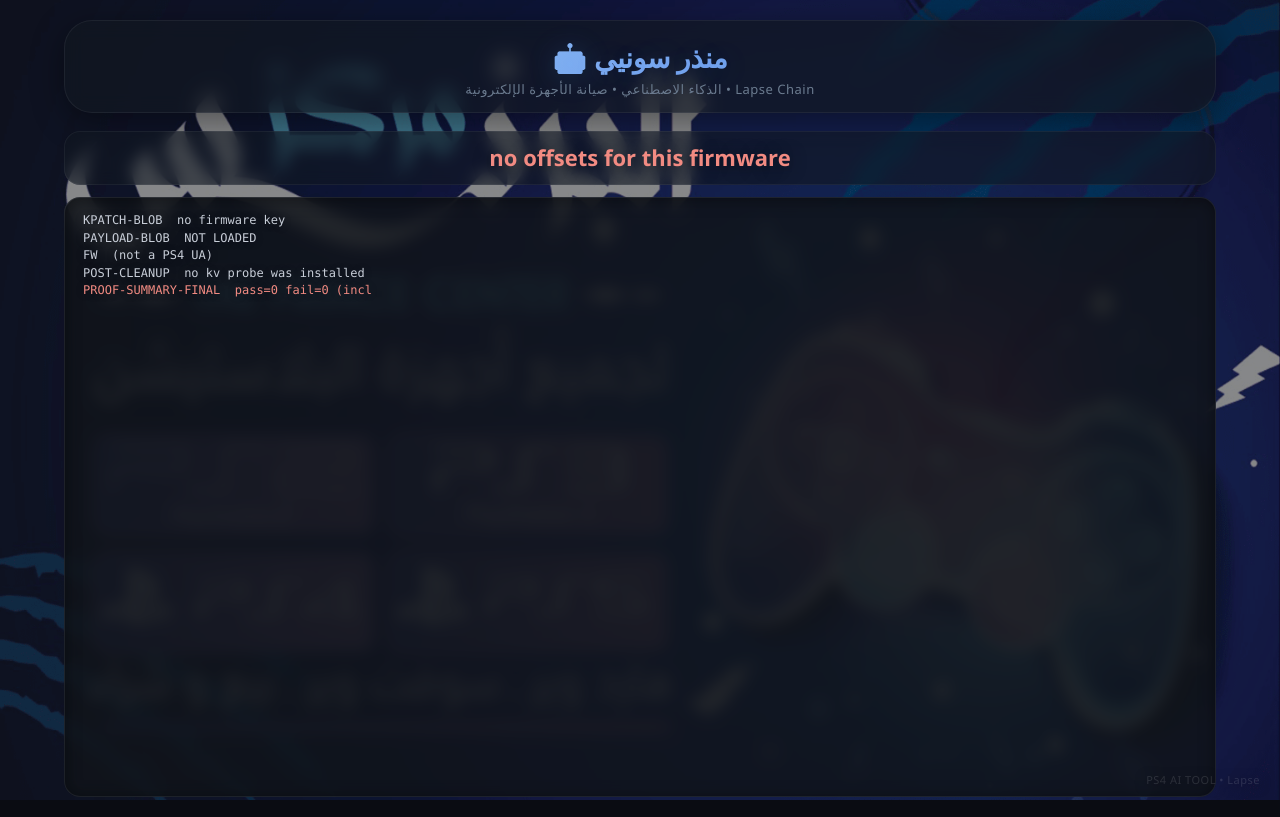
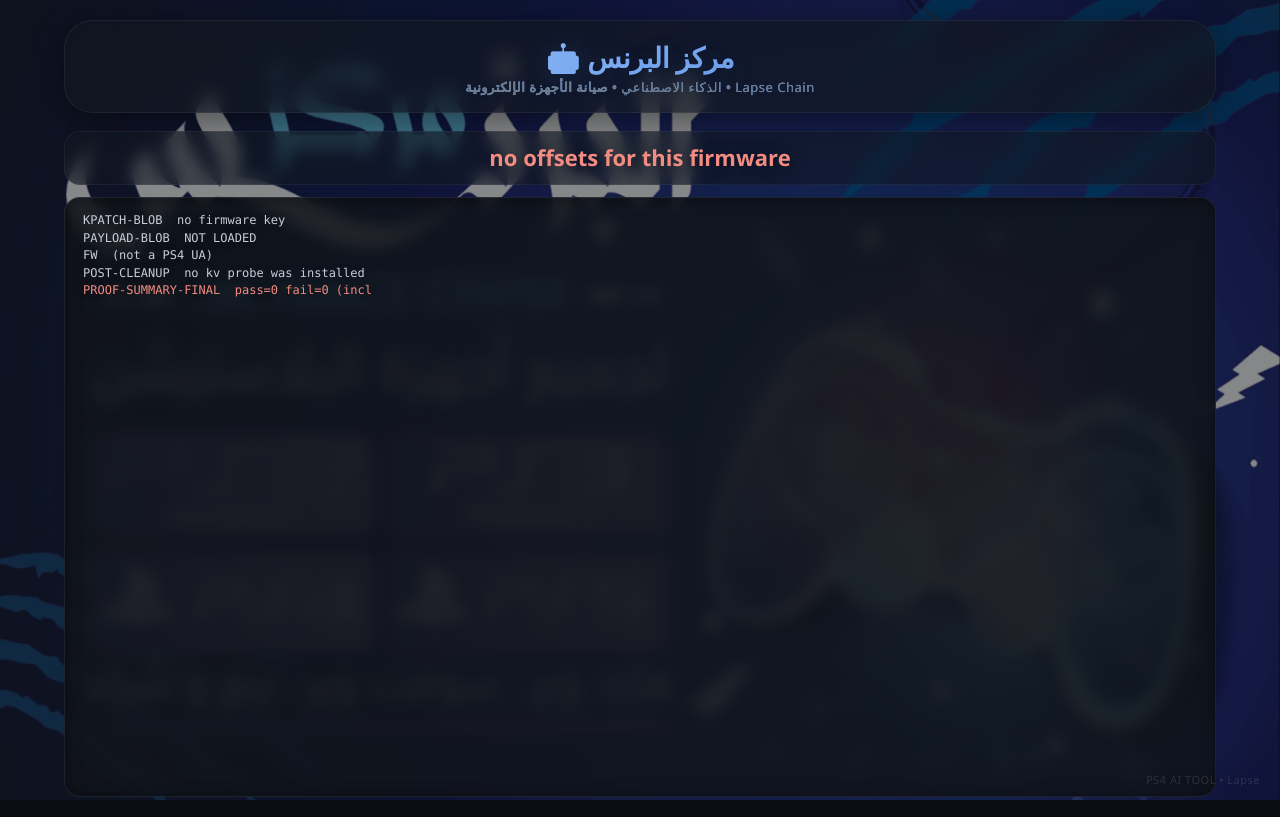
Before and after one commit to aboemadcenterpor-del/PRINCEX, a plain HTML site: page run_lapse.html in a window 1280 px wide. Drawn offline with Linux system fonts and the light colour scheme; no server answers.

Commit message:
Add files via upload

```diff
--- a/run_lapse.html
+++ b/run_lapse.html
@@ -3,7 +3,7 @@
 <head>
 <meta charset="utf-8">
 <meta name="viewport" content="width=device-width,initial-scale=1">
-<title>منذر سونيي - Lapse Chain</title>
+<title>مركز البرنسin</title>
 <style>
   * { margin: 0; padding: 0; box-sizing: border-box; }
 
@@ -193,7 +193,7 @@
 
   <!-- الهيدر مع اسم منذر سونيي -->
   <div id="header">
-    <h1>🤖 منذر سونيي</h1>
+    <h1>🤖 مركز البرنس
     <div class="sub">
       <span>الذكاء الاصطناعي</span> &bull; صيانة الأجهزة الإلكترونية &bull; <span>Lapse Chain</span>
     </div>
```
